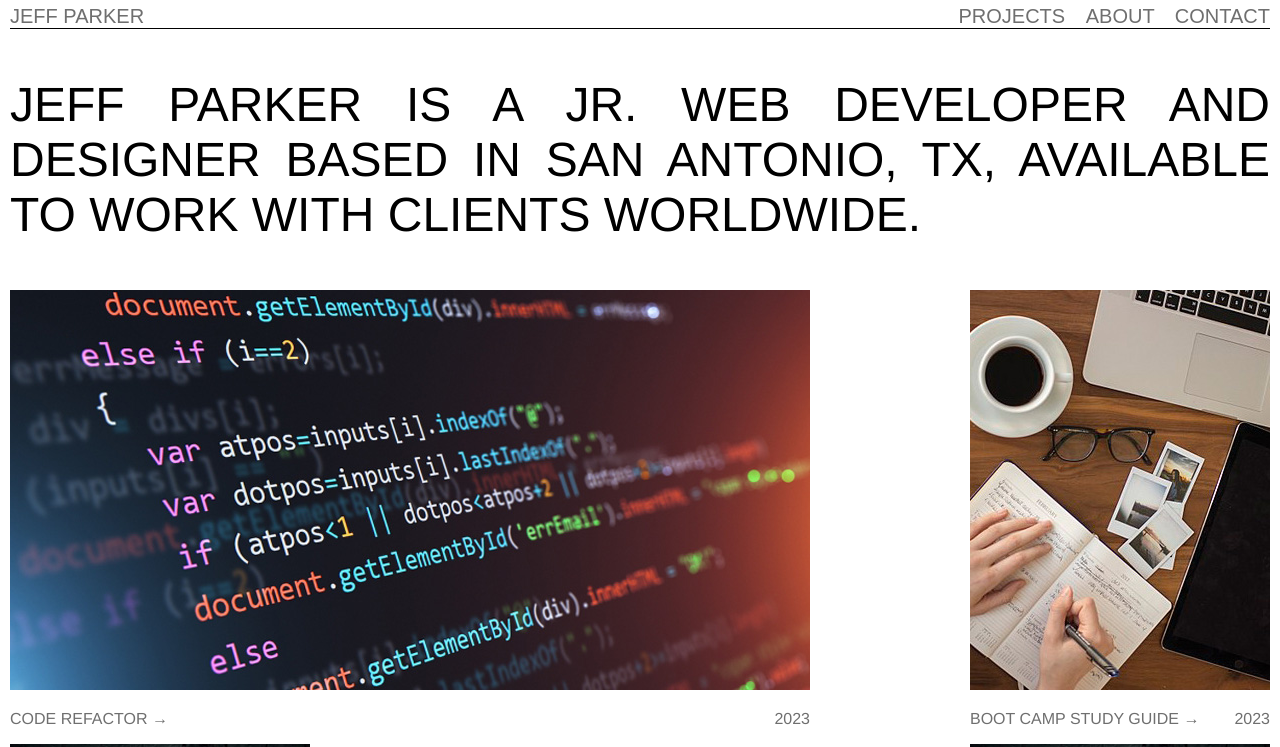
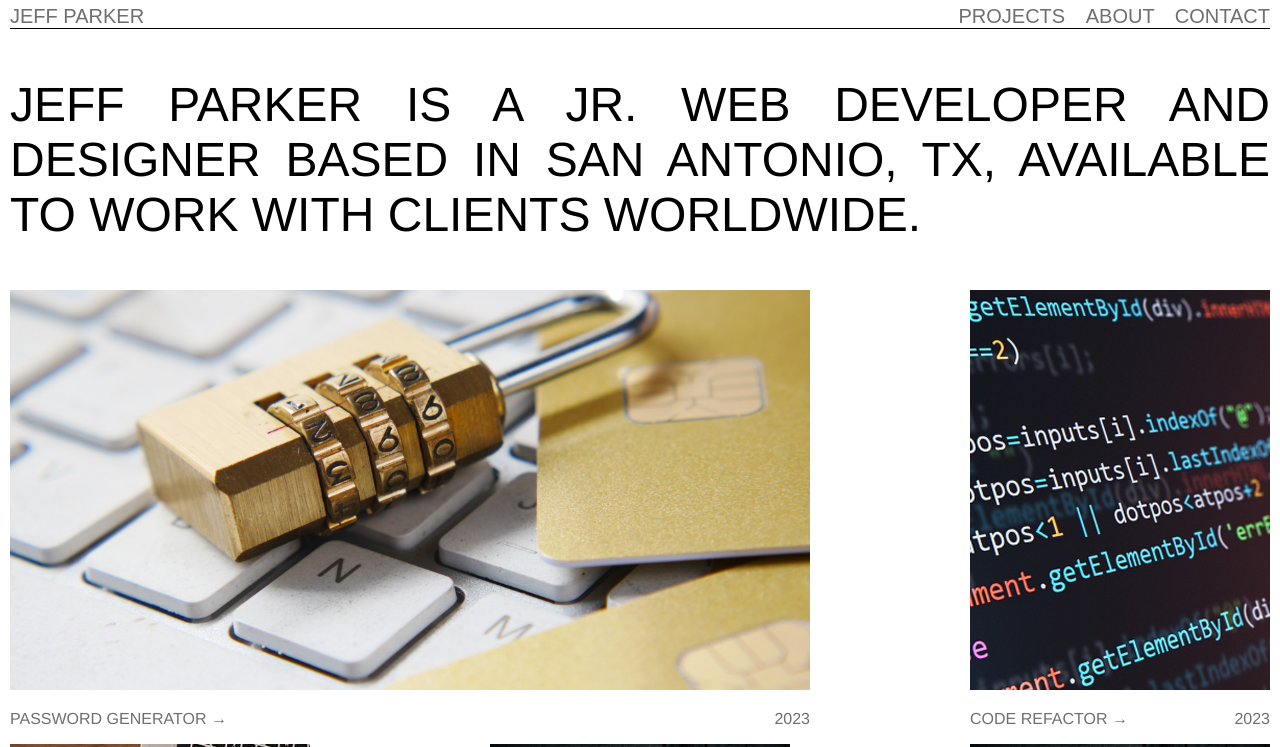
Before and after one commit to jeffrpar/first-portfolio, a plain HTML site: page index.html in a window 1280 px wide. Shown: the top 747 px of the page. Drawn offline with Linux system fonts and the light colour scheme.

Commit message:
added new project

```diff
--- a/assets/css/style.css
+++ b/assets/css/style.css
@@ -61,6 +61,18 @@ main {
     border-width: 1px;
     border-color: black;
     justify-content: space-between;
+}
+
+.cover-img {
+    width: 800px;
+    height: 400px;
+    object-fit: cover;
+}
+
+.project-img {
+    width: 300px;
+    height: 400px;
+    object-fit: cover;
 }
 
 .project-info {
--- a/index.html
+++ b/index.html
@@ -19,10 +19,18 @@
     <main>
         <p class="tagline">JEFF PARKER IS A JR. WEB DEVELOPER AND DESIGNER BASED IN SAN ANTONIO, TX, AVAILABLE TO WORK WITH CLIENTS WORLDWIDE.</p>
         <section id="projects" class="projects">
+            <a href="https://jeffrpar.github.io/pw-generator/">
+                <section class="project">
+                    <img src="assets/images/combo-lock.jpg" class="cover-img" />
+                    <div class="project-info">
+                        <p>PASSWORD GENERATOR &rarr;</p>
+                        <p id="proj.name">2023</p>
+                    </div>
+                </section>
+            </a>
             <a href="https://jeffrpar.github.io/module-1-challenge/">
                 <section class="project">
-                    <img src="assets/images/code.jpg" />
-
+                    <img src="assets/images/code.jpg" class="project-img" />
                     <div class="project-info">
                         <p>CODE REFACTOR &rarr;</p>
                         <p id="proj.name">2023</p>
@@ -31,7 +39,7 @@
             </a>
             <a href="https://jeffrpar.github.io/prework-study-guide/">
                 <section class="project">
-                    <img src="assets/images/study-guide.jpg" />
+                    <img src="assets/images/study-guide.jpg" class="project-img" />
                     <div class="project-info">
                         <p>BOOT CAMP STUDY GUIDE &rarr;</p>
                         <p>2023</p>
@@ -39,14 +47,14 @@
                 </section>
             </a>
             <section class="project">
-                <img src="assets/images/coming-soon.jpg" />
+                <img src="assets/images/coming-soon.jpg" class="project-img" />
                 <div class="project-info">
                     <p>COMING SOON! &rarr;</p>
                     <p>2023</p>
                 </div>
             </section>
             <section class="project">
-                <img src="assets/images/coming-soon.jpg" />
+                <img src="assets/images/coming-soon.jpg" class="project-img" />
                 <div class="project-info">
                     <p>COMING SOON! &rarr;</p>
                     <p>2023</p>
```
Also changed, not shown: assets/images/combo-lock.jpg (added).
